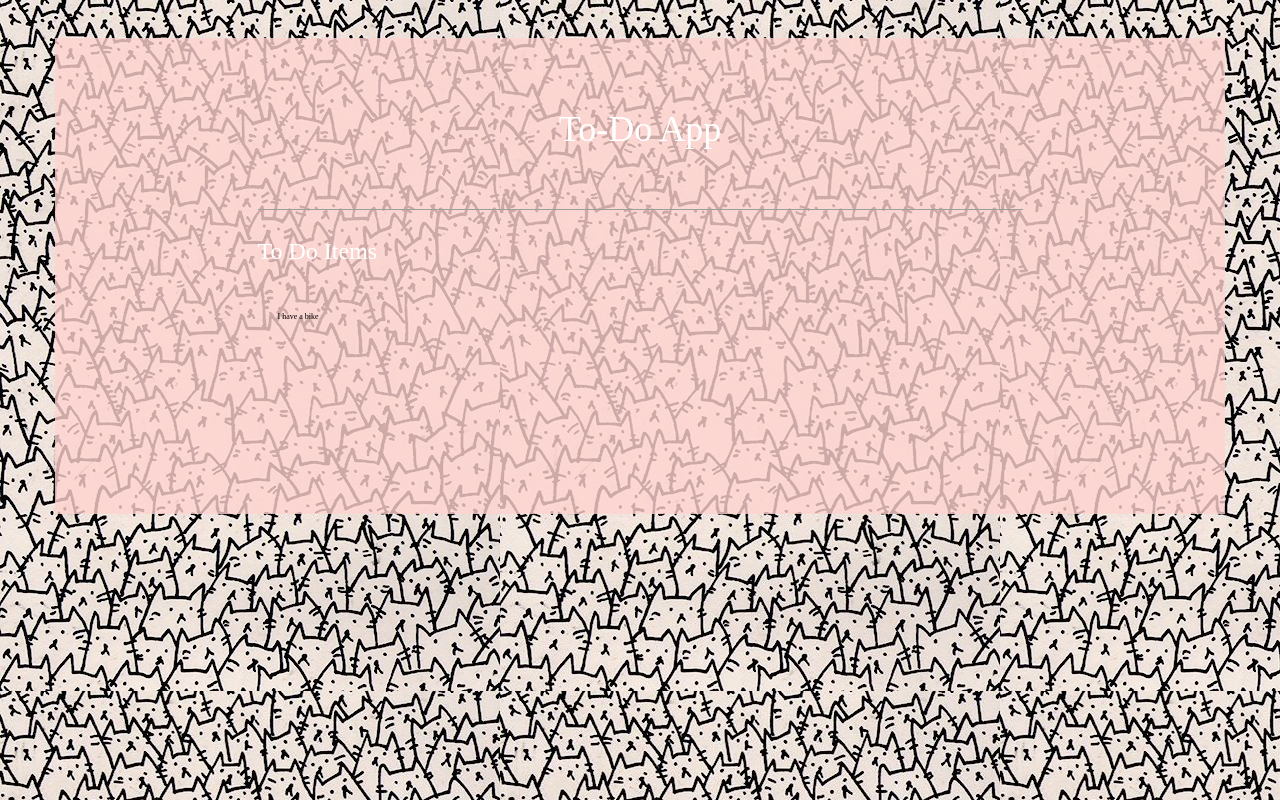
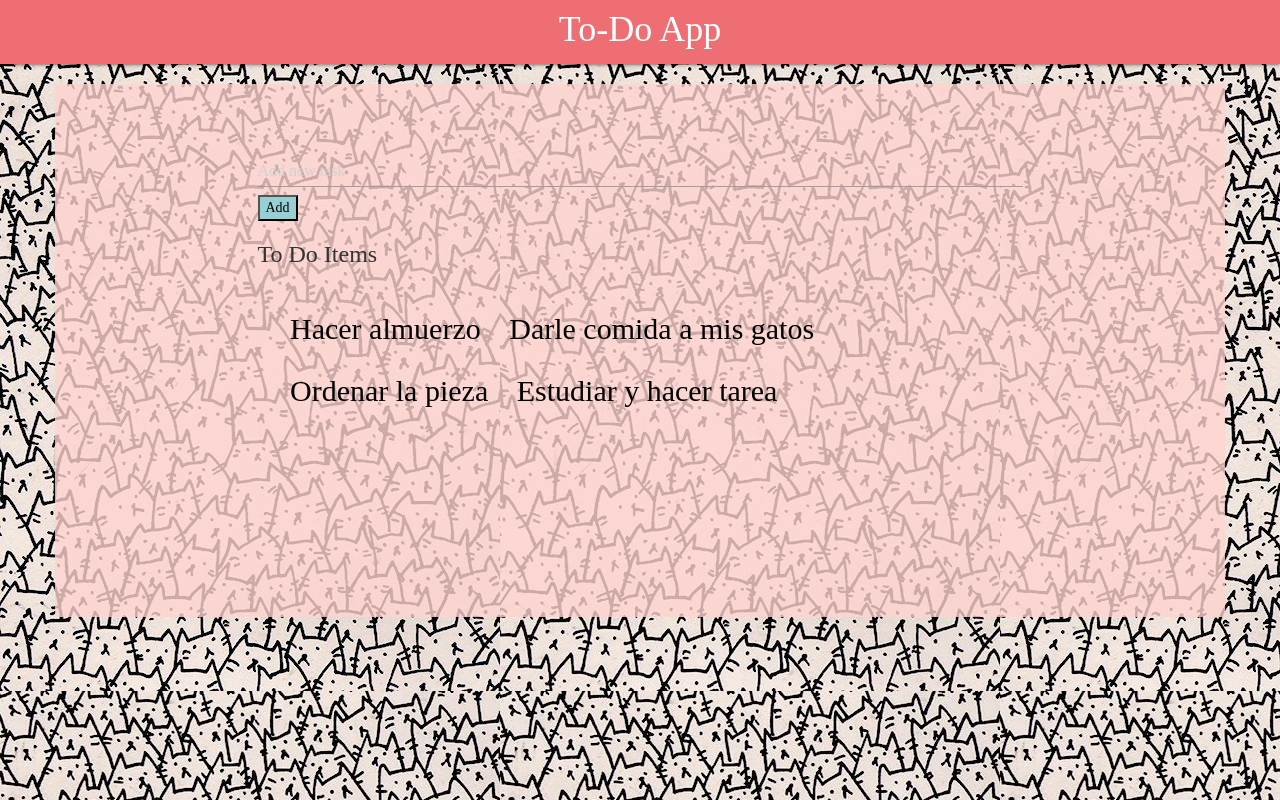
Before and after one commit to pecorina/to-do-app, a plain HTML site: page index.html in a window 1280 px wide. Drawn offline with nearby package versions, Linux system fonts and the light colour scheme; a web font is replaced by a local one.

Commit message:
no pude hacermucho

```diff
--- a/css/main.css
+++ b/css/main.css
@@ -1,18 +1,26 @@
 body{
 	background-image: url('../img/milcats.jpg');
-	padding: 3% 0;
-	color: white;
 	font-family: 'Bellefair', serif;
 }
 
+.nav-wrapper{
+    width: : 100%;
+    height: 30px;
+}
+
 h1{
+	font-size: 36px;
+    margin: 0px;
+    padding: 10px;
+}
 
-}
- header, section{
+section{
  	padding: 4% 0;
  	background-color: rgba(300, 212, 208, 0.8);
- }
-
+}
+label{
+    font-size: 30px;
+}
  button{
  	background-color: rgb(150, 208, 212);
  	color: black;
--- a/index.html
+++ b/index.html
@@ -14,17 +14,29 @@
 
 </head>
 <body>
-
-<header class="container">
+<header>
+	<div class="row">
+		<div class="col-lg-12 text-center">
+		    <nav>
+    	    	<div class="nav-wrapper">
+    	    		<h1>To-Do App</h1>
+    	    	</div>
+    	    </nav>
+		</div>
+	</div>
+</header>
+<section class="container">
     <div class="row">
     	<div class="col offset-s2 s8 text-center">
-    		<h1>To-Do App</h1>
+
     	</div>
     </div>
     <div class="row">
     	<div class="col offset-s2 s8">
-    		<form action="">
-    			<input type="text" id="nombre">
+    		<form action="#">
+                <input type="text" placeholder="Add new task">
+                <button id="addBtn">Add</button>
+
     			<h3>To Do Items</h3>
     	    </form>
     	</div>
@@ -32,8 +44,28 @@
     <div class="row">
     	<div class="col offset-s2 s8 checkbox">
             <label>
-                <input type="checkbox" name="vehicle" value="Bike"> I have a bike<br>
-
+                <div class="row">
+                	<input type="checkbox" id="test5" />
+                    <label for="test5">Hacer almuerzo</label>
+                </div>
+            </label>
+             <label>
+                <div class="row">
+                	<input type="checkbox" id="test5" />
+                    <label for="test5">Darle comida a mis gatos</label>
+                </div>
+            </label>
+             <label>
+                <div class="row">
+                	<input type="checkbox" id="test5" />
+                    <label for="test5">Ordenar la pieza</label>
+                </div>
+            </label>
+             <label>
+                <div class="row">
+                	<input type="checkbox" id="test5" />
+                    <label for="test5">Estudiar y hacer tarea</label>
+                </div>
             </label>
         </div>
     </div>
@@ -42,7 +74,7 @@
     		</form>
     	</div>
     </div>
-</header>
+</section>
 
 <section class="container">
     <div class="col offset-s3 s6">
```
